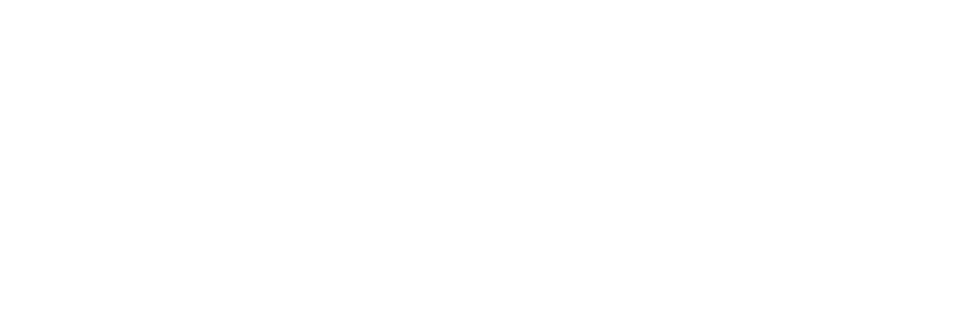
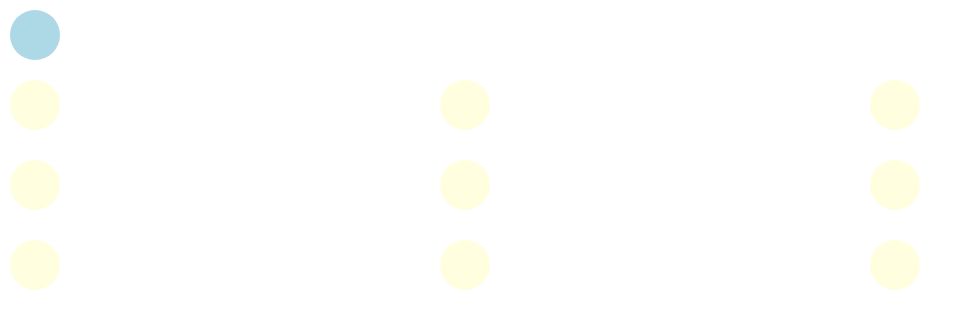
Before and after one commit to Chwangsky/bingo-tutorial, a React (Create React App) app: page / in a window 1280 px wide. Shown: the top 328 px of the page, without its empty margins (0-973 px from the left). Built offline with nearby package versions, Linux system fonts and the light colour scheme.

Commit message:
BingoBoard, BingoCell 최초 커밋(BingoBoard.tsx는 아직 구현 못한 부분 많음)

```diff
--- a/src/App.tsx
+++ b/src/App.tsx
@@ -1,29 +1,29 @@
-import React, { useEffect } from 'react';
-import logo from './logo.svg';
+// App.tsx
+import React, { useEffect, useState } from 'react';
 import './App.css';
-import GameState from './models/GameState';
+import BingoBoard from './component/BingoBoard';
+import BingoCell from './component/BingoCell';
 
 function App() {
+  const [number, setNumber] = useState<number>(5);
+  const [numbers, setNumbers] = useState<number[][]>([[1,2,3],[4,5,6],[7,8,9]]);
+
+
+  //TODO DELETE THIS
+
+
 
   // just for test
   // TODO fix this
   useEffect(() => {
-    const gamestate = new GameState(3);
-    gamestate.addPlayer([[1,2,3],[4,5,6],[7,8,9]]);
-    gamestate.addPlayer([[2,3,4],[5,6,7],[8,9,10]]);
-    gamestate.callNumber(4);
-    gamestate.callNumber(6);
-    gamestate.callNumber(8);
-    gamestate.callNumber(2);
-    gamestate.callNumber(10);
-    console.log(gamestate.getMatchesOfAllPlayers());
-    console.log(gamestate.getNumbersOfAllPlayers());
-    console.log(gamestate.getBingoCountOfAllPlayers());
+    console.log(number);
+    console.log(numbers);
+  }, [number]);
 
-  }, [])
   return (
     <div className="App">
-
+      <BingoCell number={number} mode="matched" onNumberChange={(newNumber: number) => setNumber(newNumber)} />
+      <BingoBoard numbers={numbers} mode='form' onNumbersChange={setNumbers}/>
     </div>
   );
 }
--- /dev/null
+++ b/src/component/BingoBoard.tsx
@@ -0,0 +1,41 @@
+import styled from 'styled-components';
+import BingoCell from './BingoCell';
+
+
+// TODO
+interface BingoBoardProps {
+  numbers: number[][];
+  mode: 'form' | 'unmatched' | 'matched';
+  onNumbersChange: (newNumbers: number[][]) => void;
+}
+
+export default function BingoBoard({ numbers, mode, onNumbersChange }: BingoBoardProps) {
+
+  const handleNumberChange = (rowIndex: number, colIndex: number, newNumber: number) => {
+    const newNumbers = numbers.map((row, rIdx) =>
+      row.map((num, cIdx) => (rIdx === rowIndex && cIdx === colIndex ? newNumber : num))
+    );
+    onNumbersChange(newNumbers);
+  };
+
+  return (
+    <Board>
+      {numbers.map((row, rowIndex) =>
+        row.map((number, colIndex) => (
+          <BingoCell
+            key={`${rowIndex}-${colIndex}`}
+            number={numbers[rowIndex][colIndex]}
+            mode={mode}
+            onNumberChange={(newNumber: number) => handleNumberChange(rowIndex, colIndex, newNumber)}
+          />
+        ))
+      )}
+    </Board>
+  );
+}
+
+const Board = styled.div`
+  display: grid;
+  grid-template-columns: repeat(3, 1fr);
+  gap: 10px;
+`;
--- /dev/null
+++ b/src/component/BingoCell.tsx
@@ -0,0 +1,96 @@
+import React, { useEffect, useState } from "react";
+import styled from "styled-components";
+
+interface BingoCellProps {
+  number: number;
+  mode: "form" | "unmatched" | "matched";
+  onNumberChange: (newNumber: number) => void;
+}
+
+export default function BingoCell({
+  number,
+  mode,
+  onNumberChange,
+}: BingoCellProps) {
+  const [color, setColor] = useState<string>("yellow");
+
+  const [inputValue, setInputValue] = useState<string>("");
+
+  const handleInputChange = (event: React.ChangeEvent<HTMLInputElement>) => {
+    const value = event.target.value;
+    setInputValue(value);
+    const numberValue = parseInt(value, 10);
+    if (!isNaN(numberValue)) {
+      onNumberChange(numberValue);
+    }
+  };
+
+  useEffect(() => {
+    switch (mode) {
+      case "form":
+        setColor("lightyellow");
+        break;
+      case "unmatched":
+        setColor("lightgreen");
+        break;
+      case "matched":
+        setColor("lightblue");
+        break;
+      default:
+        setColor("grey");
+        break;
+    }
+  }, [mode]);
+
+  return (
+    <BingoTile color={color}>
+      {mode === "form" && (
+        <NumberInput
+          type="number"
+          value={inputValue}
+          onChange={handleInputChange}
+        />
+      )}
+      {mode === "matched" && <NumberDiv>{inputValue}</NumberDiv>}
+    </BingoTile>
+  );
+}
+
+const BingoTile = styled.div<{ color: string }>`
+  background-color: ${({ color }) => color};
+  border: none;
+  margin: 10px;
+  width: 50px; /* 적절한 너비로 조정 */
+  height: 50px; /* 적절한 높이로 조정 */
+  border-radius: 50%;
+  display: flex;
+  flex-direction: center;
+  align-items: center;
+`;
+
+const NumberInput = styled.input`
+  width: 100%;
+  background-color: transparent;
+  text-align: center;
+  font-size: 20px;
+  text-align: center;
+  border: none;
+  outline: none;
+
+  /* 스핀 버튼 제거 */
+  -moz-appearance: textfield;
+  &::-webkit-outer-spin-button,
+  &::-webkit-inner-spin-button {
+    -webkit-appearance: none;
+    margin: 0;
+`;
+
+const NumberDiv = styled.div`
+  width: 100%;
+  background-color: transparent;
+  text-align: center;
+  font-size: 20px;
+  text-align: center;
+  border: none;
+  outline: none;
+`;
```
